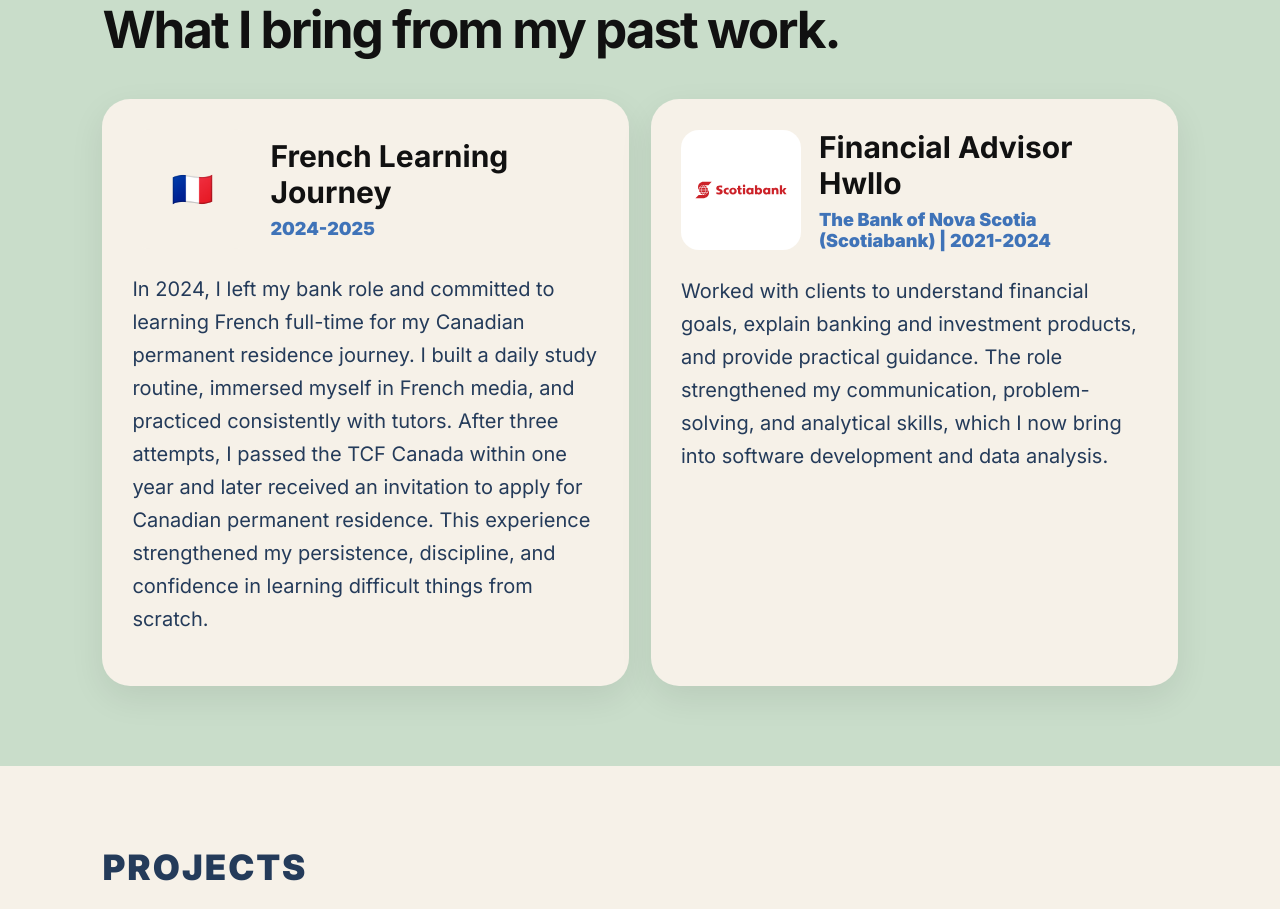
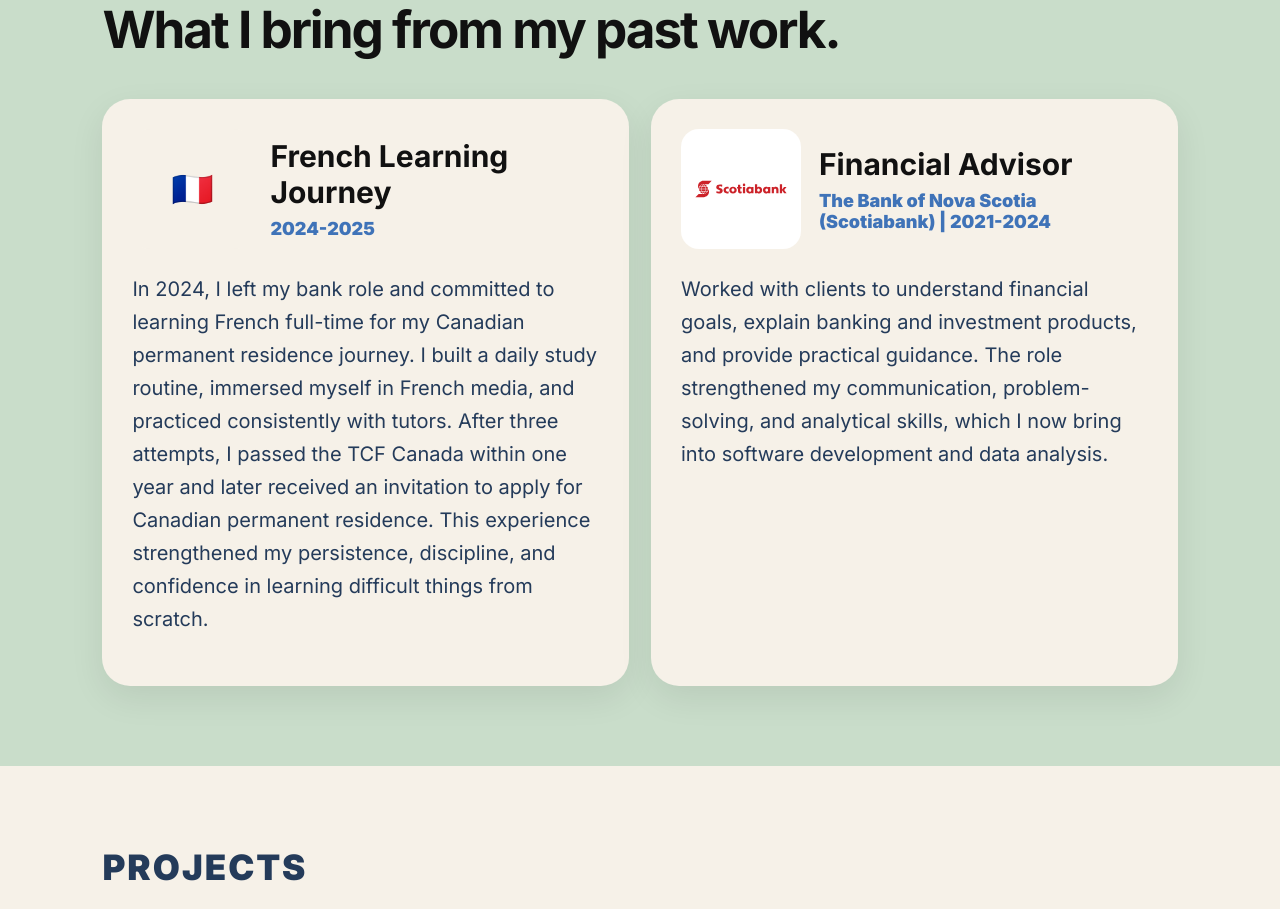
Before and after one commit to isaacm2025/Personal-portfolio-website, a React (Vite) app: page / in a window 1280 px wide. Shown: the part 3300-4209 px from the top of the page. Built offline with nearby package versions, Linux system fonts and the light colour scheme.

Commit message:
fix typo

```diff
--- a/src/App.jsx
+++ b/src/App.jsx
@@ -12,7 +12,7 @@ const experiences = [
   },
 
   {
-    title: "Financial Advisor Hwllo",
+    title: "Financial Advisor",
     subtitle: "The Bank of Nova Scotia (Scotiabank) | 2021-2024",
     logo: `${import.meta.env.BASE_URL}logos/scotiabank.svg`,
     text: "Worked with clients to understand financial goals, explain banking and investment products, and provide practical guidance. The role strengthened my communication, problem-solving, and analytical skills, which I now bring into software development and data analysis.",
```
